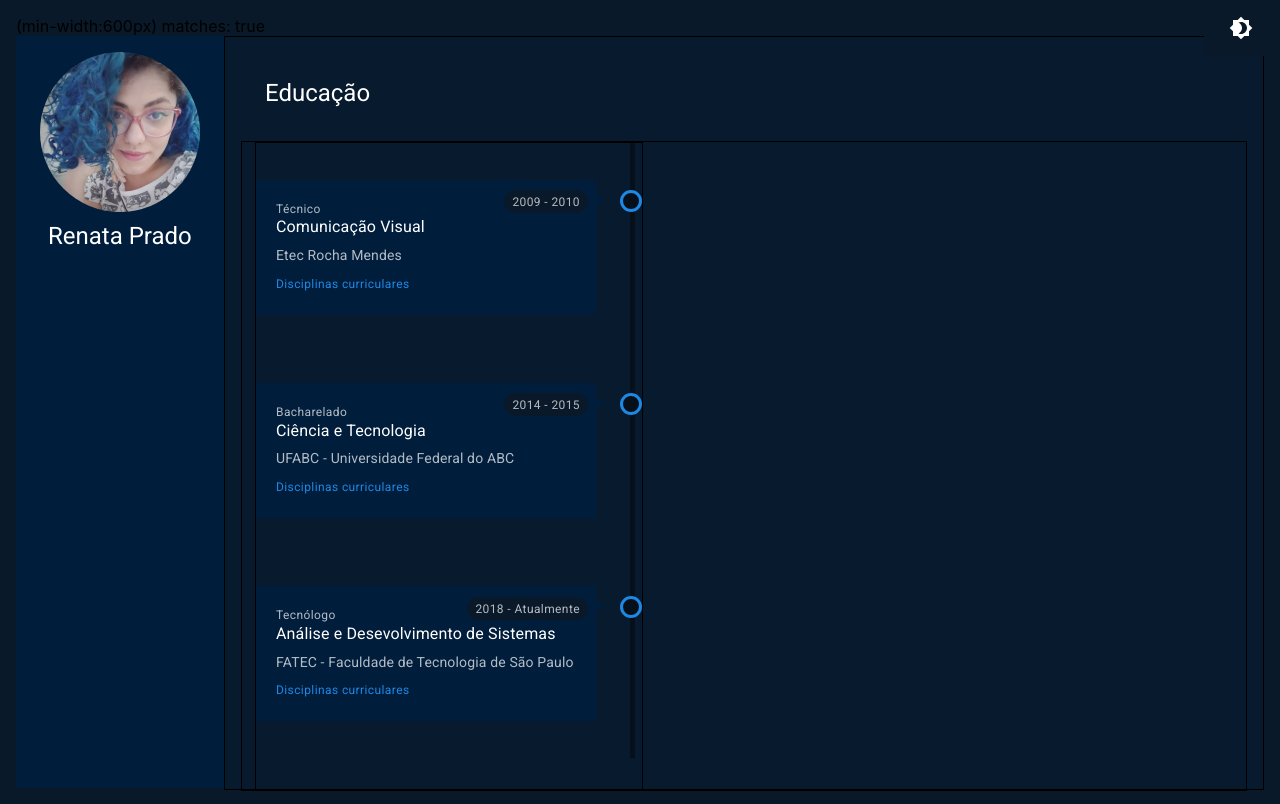
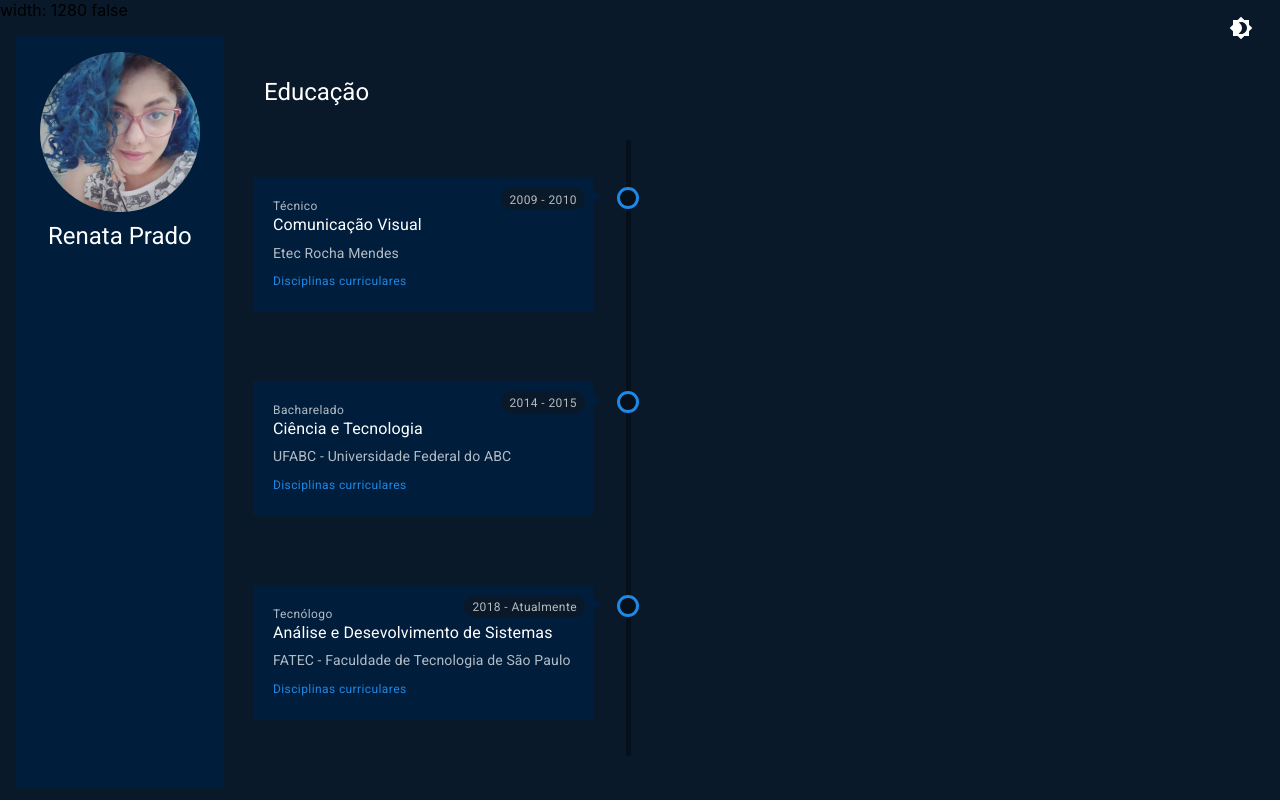
Before and after one commit to renataprado/resume, a React (Create React App) app: page / in a window 1280 px wide. Built offline with nearby package versions, Linux system fonts and the light colour scheme.

Commit message:
main screen

```diff
--- a/src/App.js
+++ b/src/App.js
@@ -1,16 +1,31 @@
 import './App.css';
 //import { ThemeProvider} from  '@material-ui/core/styles';
-import { useState } from 'react';
-import {  ThemeProvider, Box, Grid, IconButton, useMediaQuery} from '@mui/material';
+import { useState, useEffect } from 'react';
+import {  ThemeProvider, Box, IconButton, useMediaQuery} from '@mui/material';
 import Brightness4Icon from '@mui/icons-material/Brightness4';
 import Brightness7Icon from '@mui/icons-material/Brightness7';
-import Profile from './components/Profile';
-import Timeline from './components/Timeline';
+import Main from './screens/Main';
+
 import {darkTheme, lightTheme} from './themes';
 
 function App() {
   const [ theme, setTheme ] = useState(darkTheme);
-  const matches = useMediaQuery('(min-width:700px)');
+  const [ width, setWindowWidth ] = useState(0);
+
+  useEffect(() => {
+    //Call updateDimensions to set the initial width to the current window size
+    updateDimensions();
+    //Add the event listener when the Component mounts
+    window.addEventListener('resize', updateDimensions);
+    return () =>
+      //Remove the event listener when the Component unmounts
+      window.removeEventListener('resize',updateDimensions);
+  }, [])
+
+  const updateDimensions = () => {
+    const width = window.innerWidth
+    setWindowWidth(width)
+  }
 
   function themeHandler(click){
     if(click){
@@ -19,49 +34,28 @@ function App() {
       setTheme(darkTheme)
     }
   }
-  function Item(){
-    return (
-      <Box
-        sx={{
-          border: '1px solid'
-        }}
-      />
-    )
+
+  const responsive = {
+    mobile: width <= 600
   }
+
+  // return (
+  //   <>
+  //     <Header showTopNavMenu={responsive.showTopNavMenu}/>
+  //     <Main />
+  //   </>
+  // )
 
 
   return (
     <ThemeProvider  theme={theme}>
-    <Box sx={{backgroundColor: 'background.default'}}>
+    <Box sx={{width: '100%', height: '100vh', bgcolor: 'background.default'}}>
       <div  style={{position: 'absolute', right: 10}}>
        <ChangeTheme onClick={themeHandler}></ChangeTheme>
       </div>
-      <Box sx={{ flexGrow: 1, p: 2 }}>
-      <span>{`(min-width:600px) matches: ${matches}`}</span>
-        <Grid container>
-          <Grid item sx={12}  sm={4} md={3} lg={2}>
-            <Box
-              sx={{
-                bgcolor: 'background.paper',
-                minWidth: '10vh',
-                height: '94vh'
-              }}
-            >
-              <Profile></Profile>
-            </Box>
-          </Grid>
-          <Grid item sx={12}  sm={8} md={9} lg={10}>
-            <Box
-              sx={{
-                height: '94vh',
-                bgcolor: 'background.test'
-              }}
-            >
-              <Timeline></Timeline>
-            </Box>
-          </Grid>
-        </Grid>
-      </Box>
+      <span>{`width: ${width}`}</span>
+      <span>{` ${responsive.mobile}`}</span>
+      <Main mobile={responsive.mobile}></Main>
     </Box>
     </ThemeProvider>
   );
--- a/src/components/Profile.js
+++ b/src/components/Profile.js
@@ -6,7 +6,6 @@ function Profile() {
     return (
       <Box
         sx={{
-          bgcolor: 'background.paper',
           p: 2,
           display: 'flex',
           flexDirection:'column',
@@ -26,19 +25,5 @@ function Profile() {
 }
 
 const styles = {
-  container: {
-    width: '30vh',
-    height: '95vh',
-    margin: '10px',
-    padding: '10px',
-    borderRadius: '12px'
-  },
-
-  header:{
-    h2: {
-      color: 'white',
-      backgroundColor: '#192734'
-    }
-  }
 }
 export default Profile;
--- a/src/components/Timeline.js
+++ b/src/components/Timeline.js
@@ -3,25 +3,32 @@ import { Box, Link, Typography } from '@mui/material';
 import TimelineItem from './TimelineItem';
 
 function Timeline(props){
+  const mobile = props.mobile;
   return(
     <Box
       sx={{
+        bgcolor: 'background.default',
         height: '90vh',
-        p: 2,
-        border: 1
+        p: 2
       }}
     >
-      <Typography variant="h5" gutterBottom sx={{color: 'text.primary', p: 3}}>
-        Educação
-      </Typography>
-      <Box sx={{display: 'flex', height: '90%', justifyContent: 'flex-start', border: 1}}>
+      {!mobile ?
+        <Typography
+          variant="h5"
+          gutterBottom
+          sx={{color: 'text.primary', p: 3}}
+        >
+          Educação
+        </Typography> : <Box sx={{mb: -2}}/>
+      }
+
+      <Box sx={{display: 'flex', height: '90%', justifyContent: 'flex-start' }}>
         <Box sx={
           {position: 'relative',
           display:'flex',
           flexDirection: 'column',
           justifyContent: 'space-evenly',
-          left: 13,
-          border: 1}
+          left: 13}
         }>
           {educationItems.map((item) =>
             <TimelineItem key={item.id} value={item}/>
--- /dev/null
+++ b/src/screens/Main.js
@@ -0,0 +1,83 @@
+
+import React from 'react';
+import { useState } from 'react';
+import { Box, Grid, Collapse,
+  List,
+  ListItem,
+  ListItemText,
+  ListItemButton,
+  ListItemIcon } from '@mui/material';
+import Profile from '../components/Profile';
+import Timeline from '../components/Timeline';
+
+
+
+function Main(props){
+  const isMobile = props.mobile;
+  const [openEduc, setOpenEduc] = useState(false);
+  const [open, setOpen] = useState(false);
+  const handleClick = () => {
+    setOpen(!open);
+  };
+  const handleClickEduc = () => {
+    setOpenEduc(!openEduc);
+  };
+
+  if(isMobile){
+    return(
+      <Box sx={{pt: 4}}>
+        <List
+          sx={{
+            width: '100%',
+            bgcolor: 'background.paper'
+          }}
+          component="nav"
+        >
+          <ListItemButton onClick={handleClick}>
+            <ListItemText primary="Profile" />
+          </ListItemButton>
+          <Collapse in={open} timeout="auto" unmountOnExit>
+            <Profile></Profile>
+          </Collapse>
+          <ListItemButton onClick={handleClickEduc}>
+            <ListItemText primary="Educação" />
+          </ListItemButton>
+          <Collapse in={openEduc} timeout="auto" unmountOnExit>
+            <Timeline mobile={true}></Timeline>
+          </Collapse>
+        </List>
+
+      </Box>
+    )
+  }
+  return(
+    <Box sx={{ flexGrow: 1, p: 2 }}>
+        <Grid container>
+          <Grid item sm={4} md={3} lg={2}>
+            <Box
+              sx={{
+                bgcolor: 'background.paper',
+                minWidth: '10vh',
+                height: '94vh'
+              }}
+            >
+              <Profile></Profile>
+            </Box>
+          </Grid>
+          <Grid item sm={8} md={9} lg={10}>
+            <Box
+              sx={{
+                height: '94vh',
+                bgcolor: 'background.test'
+              }}
+            >
+              <Timeline></Timeline>
+            </Box>
+          </Grid>
+        </Grid>
+    </Box>
+
+  )
+}
+
+export default Main
```
